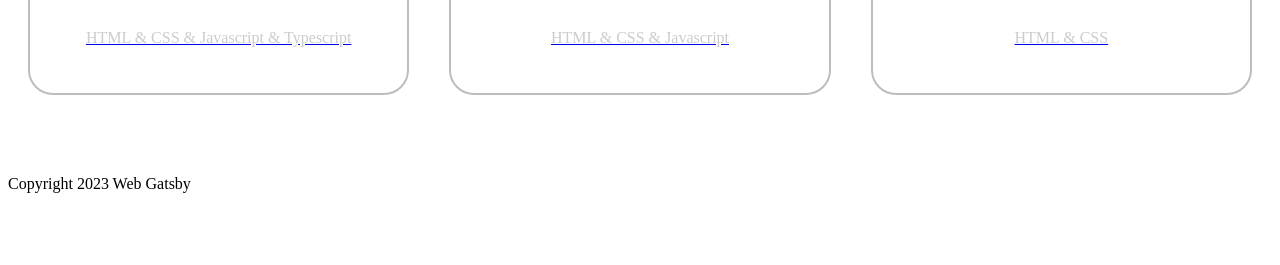
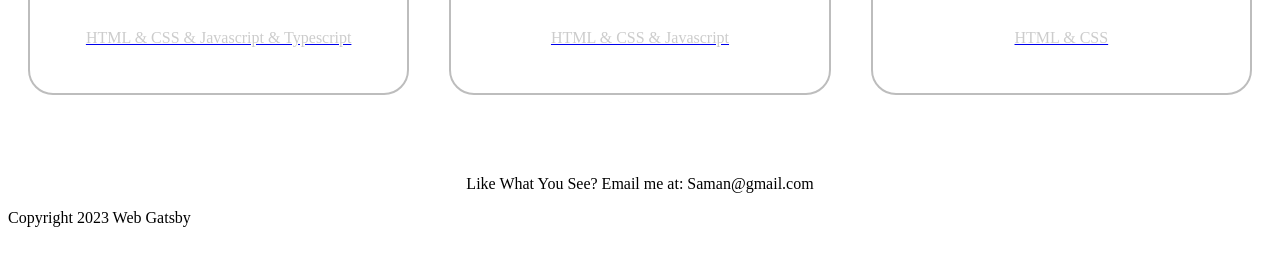
Before and after one commit to Saman-7/web-gatsby, a Gatsby site: page /projects in a window 1280 px wide. Shown: the part 481-746 px from the top of the page. Built offline with nearby package versions, Linux system fonts and the light colour scheme; Gatsby itself is replaced by a stand-in of ours.

Commit message:
Add contact to projects page

```diff
--- a/gatsby-config.js
+++ b/gatsby-config.js
@@ -10,6 +10,8 @@
 module.exports = {
   plugins: [
     "gatsby-transformer-remark",
+    "gatsby-transformer-sharp",
+    "gatsby-plugin-sharp",
 
     {
       resolve: `gatsby-source-filesystem`,
@@ -18,10 +20,18 @@ module.exports = {
         path: `${__dirname}/src/projects/`,
       },
     },
+    {
+      resolve: `gatsby-source-filesystem`,
+      options: {
+        name: `images`,
+        path: `${__dirname}/src/images/`,
+      },
+    },
   ],
   siteMetadata: {
     title: "Web Gatsby",
     description: "Web Dev Portfolio",
     copyright: "Copyright 2023 Web Gatsby",
+    contact: "Saman@gmail.com",
   },
 };
--- a/src/pages/projects/index.js
+++ b/src/pages/projects/index.js
@@ -6,7 +6,8 @@ import { Link, graphql } from "gatsby";
 const Projects = ({ data }) => {
   console.log(data);
 
-  const projectsData = data.allMarkdownRemark.nodes;
+  const projectsData = data.projects.nodes;
+  const contact = data.contact.siteMetadata.contact;
 
   return (
     <Layout>
@@ -23,6 +24,7 @@ const Projects = ({ data }) => {
             </Link>
           ))}
         </div>
+        <p>Like What You See? Email me at: {contact}</p>
       </div>
     </Layout>
   );
@@ -33,7 +35,7 @@ export default Projects;
 // export page query
 export const query = graphql`
   query ProjectsPage {
-    allMarkdownRemark(sort: { frontmatter: { date: DESC } }) {
+    projects: allMarkdownRemark(sort: { frontmatter: { date: DESC } }) {
       nodes {
         frontmatter {
           title
@@ -43,5 +45,10 @@ export const query = graphql`
         id
       }
     }
+    contact: site {
+      siteMetadata {
+        contact
+      }
+    }
   }
 `;
```
